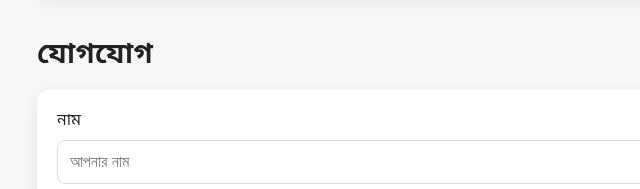
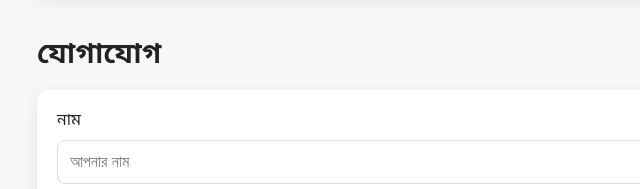
Before and after one commit to kawsain81-creator/Meaillagbexxx, a plain HTML site: page index.html in a window 1280 px wide. Shown: the part 1448-1637 px from the top of the page, 103-743 px from the left. Drawn offline with Linux system fonts and the light colour scheme.

Commit message:
Update index.html

```diff
--- a/index.html
+++ b/index.html
@@ -81,7 +81,7 @@
 </section>
 
 <section class="section" id="contact">
-  <h2>যোগযোগ</h2>
+  <h2>যোগাযোগ</h2>
   <form>
     <label>নাম</label>
     <input type="text" placeholder="আপনার নাম">
```
